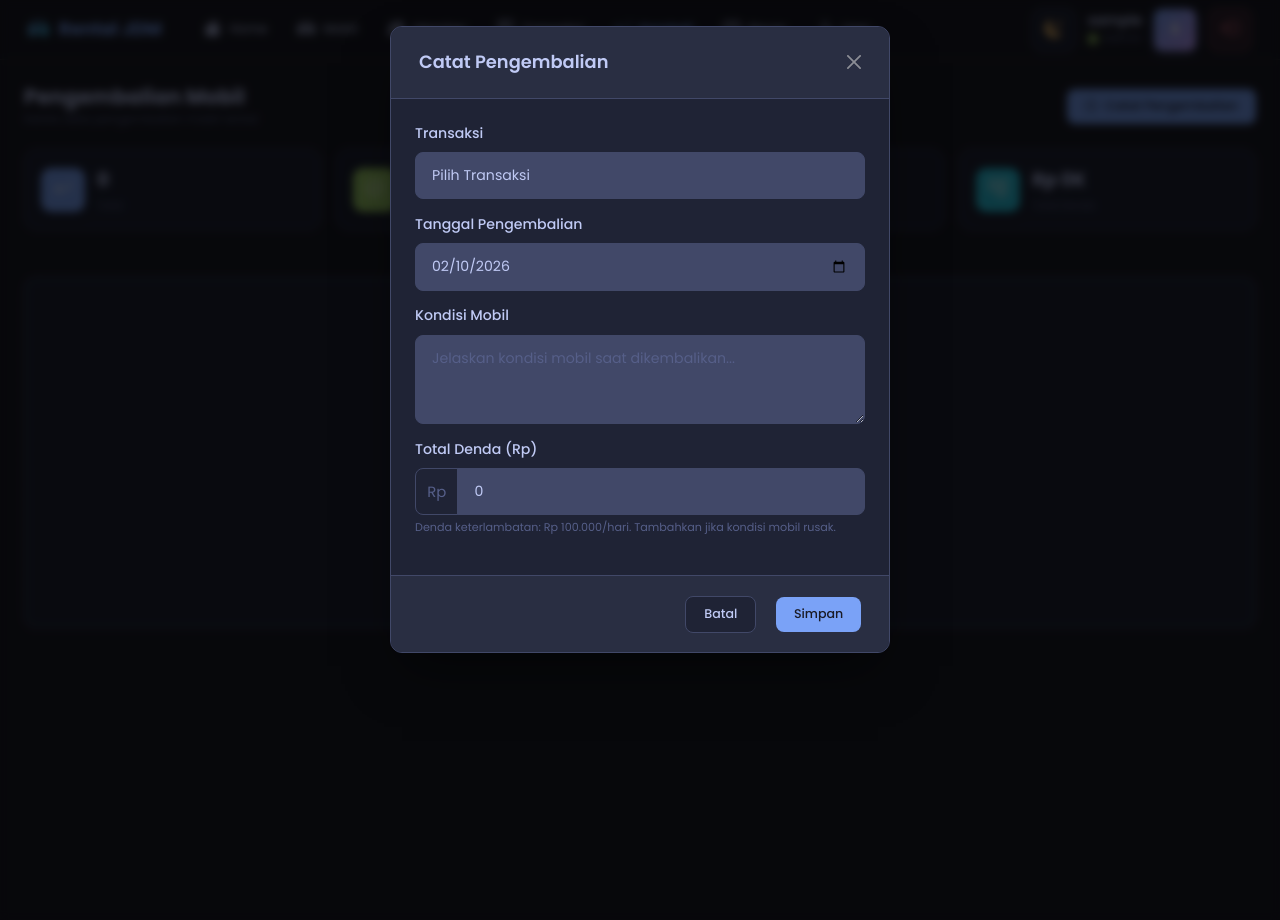
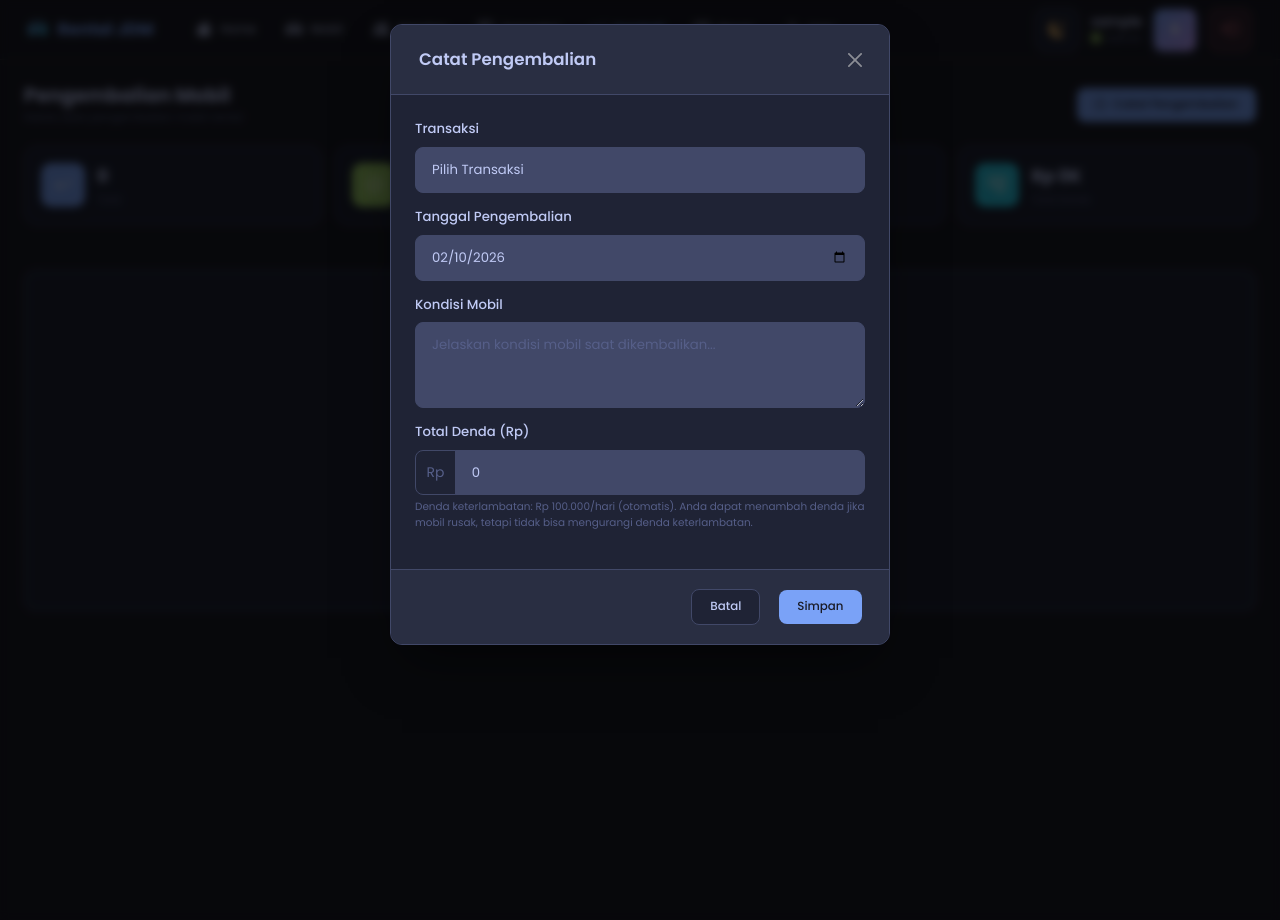
Before and after one commit to kuzanf3b/kansei-rental, a PHP site: page /index.php?page=kembali in a window 1280 px wide, after a click on "Catat Pengembalian". Run offline with PHP 8.4, Linux system fonts and the light colour scheme; the visitor is signed in with stand-in values (Sample User, id 1); data comes from the database, SQL or seed files in the repository; data that the repository does not hold is empty.

Commit message:
feat: Update font sizes for better readability and enhance denda validation logic in kembali.php

```diff
--- a/assets/css/base.css
+++ b/assets/css/base.css
@@ -145,7 +145,7 @@ textarea,
 }
 
 html {
-  font-size: 93%; /* Slightly smaller display (approx 13px base) */
+  font-size: 87%; /* Smaller display (approx 12px base) */
 }
 
 body {
@@ -154,7 +154,7 @@ body {
   min-height: 100vh;
   color: var(--text-primary);
   line-height: 1.5;
-  font-size: 0.875rem; /* ~13px at 93% base */
+  font-size: 0.875rem; /* ~12px at 87% base */
 }
 
 /* Typography */
--- a/assets/css/views.css
+++ b/assets/css/views.css
@@ -900,7 +900,8 @@
 }
 
 .list-denda-badge,
-.list-ok-badge {
+.list-ok-badge,
+.list-cashback-badge {
   position: absolute;
   top: 10px;
   left: 10px;
@@ -920,6 +921,11 @@
 
 .list-ok-badge {
   background: var(--success-color);
+  color: var(--bg-primary);
+}
+
+.list-cashback-badge {
+  background: var(--cyan);
   color: var(--bg-primary);
 }
 
--- a/pages/kembali.php
+++ b/pages/kembali.php
@@ -479,7 +479,7 @@ if ($transaksi_result && mysqli_num_rows($transaksi_result) > 0) {
                             <input type="number" name="denda" id="denda" class="form-control" min="0" value="0" step="0.01">
                         </div>
                         <div id="info_denda" class="mt-1"></div>
-                        <small class="text-muted">Denda keterlambatan: Rp 100.000/hari. Tambahkan jika kondisi mobil rusak.</small>
+                        <small class="text-muted">Denda keterlambatan: Rp 100.000/hari (otomatis). Anda dapat menambah denda jika mobil rusak, tetapi tidak bisa mengurangi denda keterlambatan.</small>
                     </div>
                 </div>
                 <div class="modal-footer">
@@ -536,6 +536,9 @@ if ($transaksi_result && mysqli_num_rows($transaksi_result) > 0) {
     const transaksiData = <?php echo json_encode($transaksi_data); ?>;
     const dendaPerHari = 100000;
 
+    // Store minimum denda otomatis
+    let dendaOtomatis = 0;
+
     function hitungDenda() {
         const selectTransaksi = document.getElementById('id_transaksi');
         const tglKembaliInput = document.getElementById('tgl_kembali');
@@ -550,6 +553,8 @@ if ($transaksi_result && mysqli_num_rows($transaksi_result) > 0) {
 
         if (!idTransaksi || !tglKembaliAktual || !transaksiData[idTransaksi]) {
             dendaInput.value = 0;
+            dendaOtomatis = 0;
+            dendaInput.min = 0;
             if (infoKeterlambatan) infoKeterlambatan.innerHTML = '';
             if (infoDenda) infoDenda.innerHTML = '';
             return;
@@ -565,14 +570,18 @@ if ($transaksi_result && mysqli_num_rows($transaksi_result) > 0) {
         if (diffDays > 0) {
             const dendaKeterlambatan = diffDays * dendaPerHari;
             dendaInput.value = dendaKeterlambatan;
+            dendaOtomatis = dendaKeterlambatan;
+            dendaInput.min = dendaKeterlambatan;
             if (infoKeterlambatan) {
                 infoKeterlambatan.innerHTML = '<span class="text-danger"><i class="bi bi-exclamation-triangle me-1"></i>Terlambat ' + diffDays + ' hari</span>';
             }
             if (infoDenda) {
-                infoDenda.innerHTML = '<span class="text-warning"><i class="bi bi-info-circle me-1"></i>Denda otomatis: Rp ' + dendaKeterlambatan.toLocaleString('id-ID') + '</span>';
+                infoDenda.innerHTML = '<span class="text-warning"><i class="bi bi-info-circle me-1"></i>Denda otomatis: Rp ' + dendaKeterlambatan.toLocaleString('id-ID') + ' (Minimum, tidak dapat dikurangi)</span>';
             }
         } else {
             dendaInput.value = 0;
+            dendaOtomatis = 0;
+            dendaInput.min = 0;
             if (infoKeterlambatan) {
                 infoKeterlambatan.innerHTML = '<span class="text-success"><i class="bi bi-check-circle me-1"></i>Tepat waktu</span>';
             }
@@ -581,6 +590,94 @@ if ($transaksi_result && mysqli_num_rows($transaksi_result) > 0) {
             }
         }
     }
+
+    // Validasi denda tidak boleh kurang dari denda otomatis
+    function validasiDenda() {
+        const dendaInput = document.getElementById('denda');
+        const infoDenda = document.getElementById('info_denda');
+
+        if (!dendaInput) return;
+
+        const dendaValue = parseFloat(dendaInput.value) || 0;
+
+        if (dendaOtomatis > 0 && dendaValue < dendaOtomatis) {
+            // Tampilkan notifikasi error
+            if (infoDenda) {
+                infoDenda.innerHTML = '<span class="text-danger"><i class="bi bi-exclamation-circle me-1"></i><strong>Denda tidak valid!</strong> Minimum denda adalah Rp ' + dendaOtomatis.toLocaleString('id-ID') + ' (denda keterlambatan)</span>';
+            }
+            // Reset ke nilai minimum
+            dendaInput.value = dendaOtomatis;
+
+            // Shake effect untuk visual feedback
+            dendaInput.classList.add('is-invalid');
+            dendaInput.style.animation = 'shake 0.5s';
+            setTimeout(() => {
+                dendaInput.classList.remove('is-invalid');
+                dendaInput.style.animation = '';
+                // Reset info setelah beberapa saat
+                if (infoDenda) {
+                    infoDenda.innerHTML = '<span class="text-warning"><i class="bi bi-info-circle me-1"></i>Denda otomatis: Rp ' + dendaOtomatis.toLocaleString('id-ID') + ' (Minimum, tidak dapat dikurangi)</span>';
+                }
+            }, 2000);
+        }
+    }
+
+    // Bind event listener untuk input denda
+    document.addEventListener('DOMContentLoaded', function() {
+        const dendaInput = document.getElementById('denda');
+        if (dendaInput) {
+            dendaInput.addEventListener('change', validasiDenda);
+            dendaInput.addEventListener('blur', validasiDenda);
+            dendaInput.addEventListener('input', function() {
+                const infoDenda = document.getElementById('info_denda');
+                const dendaValue = parseFloat(this.value) || 0;
+
+                if (dendaOtomatis > 0 && dendaValue < dendaOtomatis) {
+                    if (infoDenda) {
+                        infoDenda.innerHTML = '<span class="text-danger"><i class="bi bi-exclamation-circle me-1"></i>Denda tidak boleh kurang dari Rp ' + dendaOtomatis.toLocaleString('id-ID') + '</span>';
+                    }
+                    this.classList.add('is-invalid');
+                } else {
+                    this.classList.remove('is-invalid');
+                    if (dendaOtomatis > 0 && infoDenda) {
+                        infoDenda.innerHTML = '<span class="text-warning"><i class="bi bi-info-circle me-1"></i>Denda otomatis: Rp ' + dendaOtomatis.toLocaleString('id-ID') + ' (Minimum, tidak dapat dikurangi)</span>';
+                    }
+                }
+            });
+        }
+
+        // Validasi form sebelum submit
+        const formKembali = document.querySelector('#modalKembali form');
+        if (formKembali) {
+            formKembali.addEventListener('submit', function(e) {
+                const dendaValue = parseFloat(document.getElementById('denda').value) || 0;
+
+                if (dendaOtomatis > 0 && dendaValue < dendaOtomatis) {
+                    e.preventDefault();
+
+                    // Tampilkan alert error
+                    alert('Error: Denda tidak boleh kurang dari denda keterlambatan!\n\nMinimum denda: Rp ' + dendaOtomatis.toLocaleString('id-ID'));
+
+                    // Reset nilai dan fokus ke input
+                    document.getElementById('denda').value = dendaOtomatis;
+                    document.getElementById('denda').focus();
+
+                    return false;
+                }
+            });
+        }
+
+        // Add CSS for shake animation
+        const style = document.createElement('style');
+        style.textContent = `
+            @keyframes shake {
+                0%, 100% { transform: translateX(0); }
+                10%, 30%, 50%, 70%, 90% { transform: translateX(-5px); }
+                20%, 40%, 60%, 80% { transform: translateX(5px); }
+            }
+        `;
+        document.head.appendChild(style);
+    });
 
     // Edit button handler
     document.querySelectorAll('.btn-edit').forEach(btn => {
```
